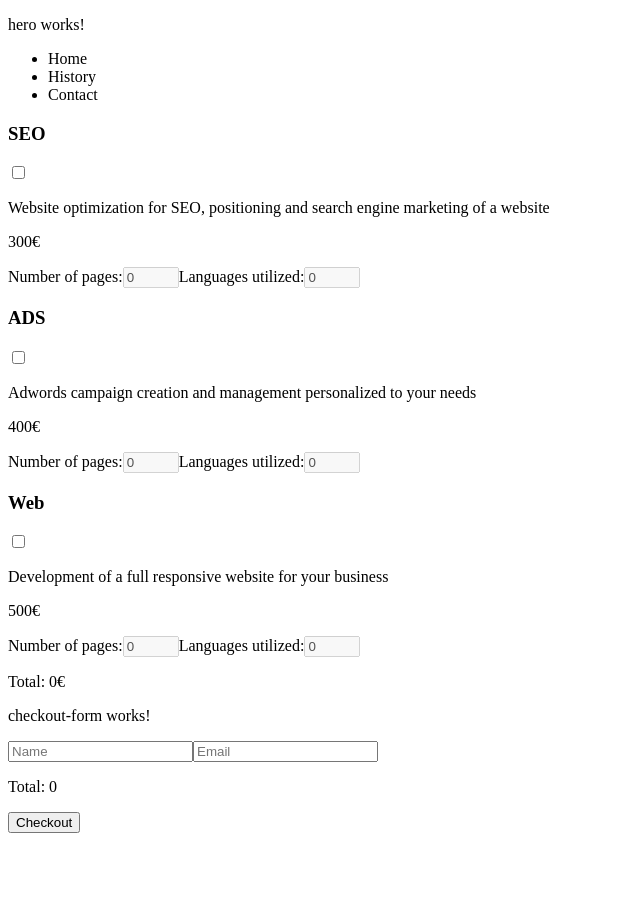
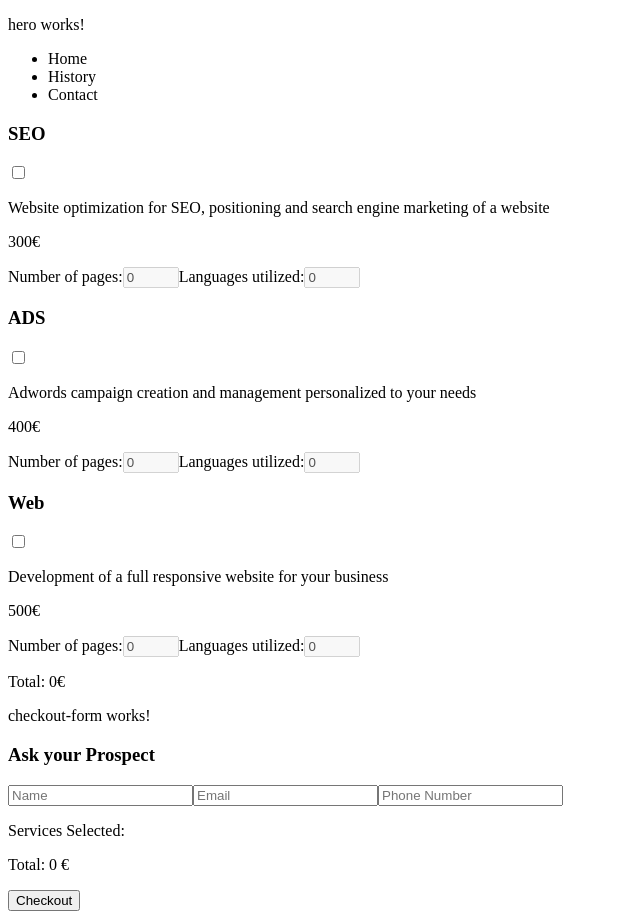
Before and after one commit to JungleGiu/web-budget-calculator, an Angular app: page / in a window 1280 px wide. Shown: the whole page, without its empty margins (0-640 px from the left). Before the commit the page ends 841 px from the top, so only its background shows below. Built offline with nearby package versions, Linux system fonts and the light colour scheme.

Commit message:
checkout data flow optimized

```diff
--- a/src/app/components/molecules/checkout-form/checkout-form.html
+++ b/src/app/components/molecules/checkout-form/checkout-form.html
@@ -1,9 +1,16 @@
 <p>checkout-form works!</p>
 <form>
+    <h3>Ask your Prospect</h3>
     <input type="text" placeholder="Name">
-    <input type="text" placeholder="Email">
-
-   <p> Total: {{ total }}</p>
+    <input type="email" placeholder="Email">
+    <input type="tel" placeholder="Phone Number">
+    <p> Services Selected:</p>
+    <ul>
+        @for ( product of cart(); track product.id) {
+        <li>{{ product.name }} - {{ product.quantity }} pages - {{ product.languages }} languages</li>
+        }
+    </ul>
+   <p> Total: {{ total() }} €</p>
 
     <button>Checkout</button>
 </form>
--- a/src/app/components/molecules/checkout-form/checkout-form.ts
+++ b/src/app/components/molecules/checkout-form/checkout-form.ts
@@ -1,5 +1,5 @@
-import { Component, Input } from '@angular/core';
-
+import { Component, Input, inject } from '@angular/core';
+import { ClientOrder } from '../../../services/client-order';
 @Component({
   selector: 'app-checkout-form',
   imports: [],
@@ -7,5 +7,8 @@ import { Component, Input } from '@angular/core';
   styleUrl: './checkout-form.scss'
 })
 export class CheckoutForm {
-@Input({ required: true}) total: number = 0
+
+clientOrder = inject(ClientOrder)
+total = this.clientOrder.total
+cart = this.clientOrder.cart
 }
--- a/src/app/components/organisms/cart/cart.html
+++ b/src/app/components/organisms/cart/cart.html
@@ -1,4 +1,4 @@
 <section id="cart">
     <app-services-list></app-services-list>
-    <app-checkout-form [total]="total()"></app-checkout-form>
+    <app-checkout-form ></app-checkout-form>
 </section>
```
Also changed, not shown: 1 other file (tests, documents, lock files or other folders).
